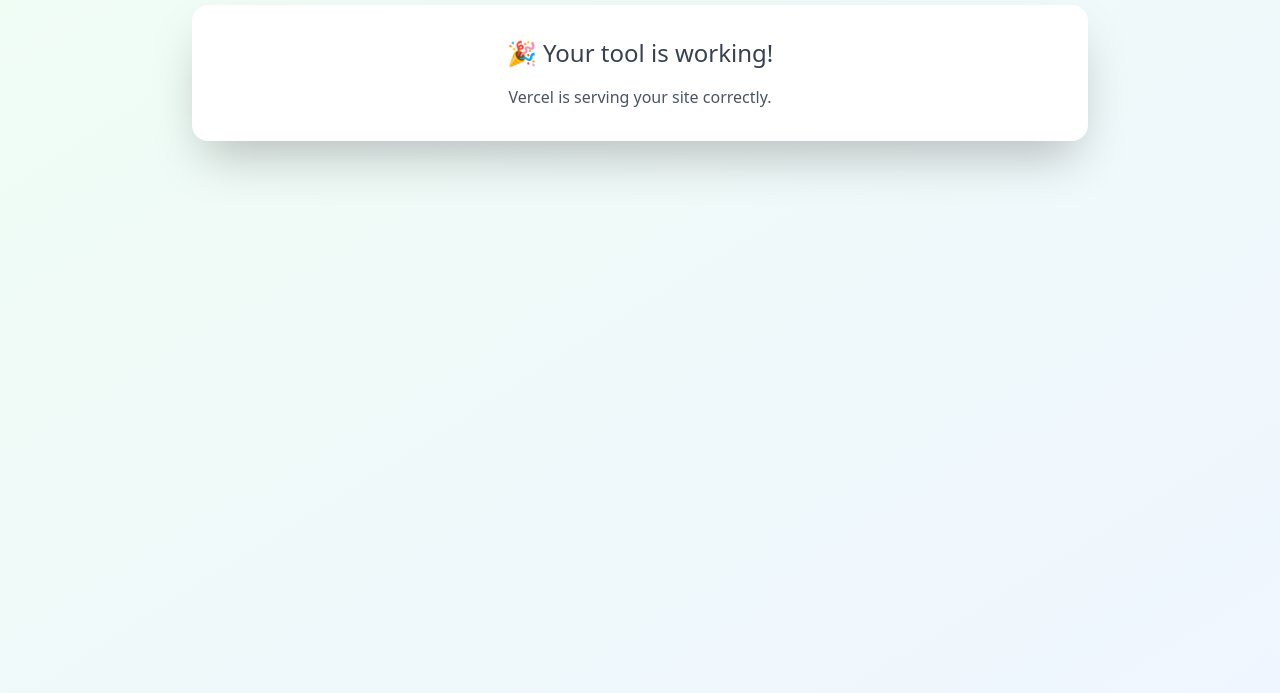
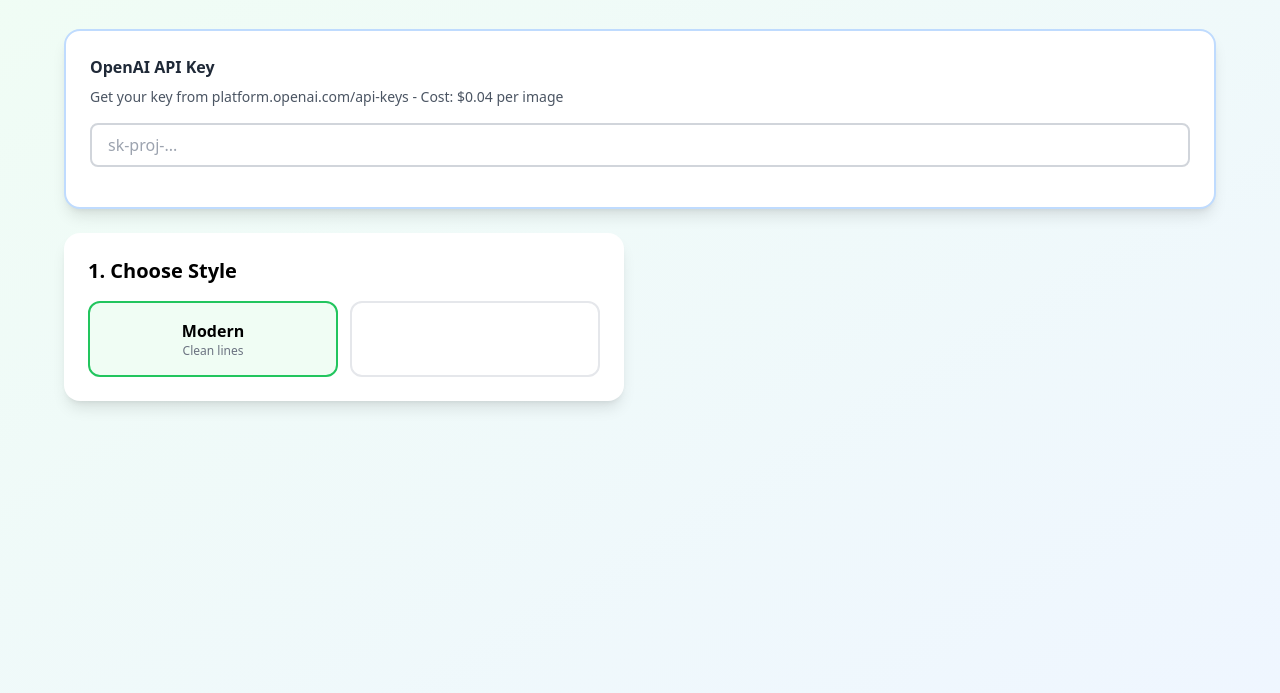
Before and after one commit to bdambro/outdoor-design-tool, a plain HTML site: page index.html in a window 1280 px wide. Shown: the part 107-800 px from the top of the page. Drawn offline with nearby package versions, Linux system fonts and the light colour scheme.

Commit message:
Update index.html

```diff
--- a/index.html
+++ b/index.html
@@ -8,15 +8,25 @@
 </head>
 <body>
   <div class="min-h-screen bg-gradient-to-br from-green-50 to-blue-50 p-8">
-    <div class="max-w-4xl mx-auto">
-      <h1 class="text-5xl font-bold text-center text-gray-800 mb-8">
-        ✨ Outdoor Living AI Designer
-      </h1>
-      <div class="bg-white rounded-2xl shadow-2xl p-8 text-center">
-        <p class="text-2xl text-gray-700 mb-4">🎉 Your tool is working!</p>
-        <p class="text-gray-600">Vercel is serving your site correctly.</p>
+    <div class="max-w-6xl mx-auto">
+      <div class="text-center mb-8">
+        <h1 class="text-4xl font-bold text-gray-800 mb-2">Outdoor Living AI Designer</h1>
+        <p class="text-gray-600">Transform your outdoor space in seconds</p>
       </div>
-    </div>
-  </div>
-</body>
-</html>
+
+      <div class="bg-white rounded-2xl shadow-lg p-6 mb-6 border-2 border-blue-200">
+        <h3 class="font-bold text-gray-800 mb-2">OpenAI API Key</h3>
+        <p class="text-sm text-gray-600 mb-4">Get your key from platform.openai.com/api-keys - Cost: $0.04 per image</p>
+        <input type="password" id="apiKey" placeholder="sk-proj-..." class="w-full px-4 py-2 border-2 border-gray-300 rounded-lg mb-4">
+      </div>
+
+      <div class="grid md:grid-cols-2 gap-8">
+        <div class="bg-white rounded-2xl shadow-lg p-6">
+          <h2 class="text-xl font-bold mb-4">1. Choose Style</h2>
+          <div class="grid grid-cols-2 gap-3">
+            <button onclick="selectStyle('modern')" id="style-modern" class="p-4 rounded-xl border-2 border-green-500 bg-green-50">
+              <div class="font-bold">Modern</div>
+              <div class="text-xs text-gray-500">Clean lines</div>
+            </button>
+            <button onclick="selectStyle('rustic')" id="style-rustic" class="p-4 rounded-xl border-2 border-gray-200 hover:border-green-300">
+              <di
```
